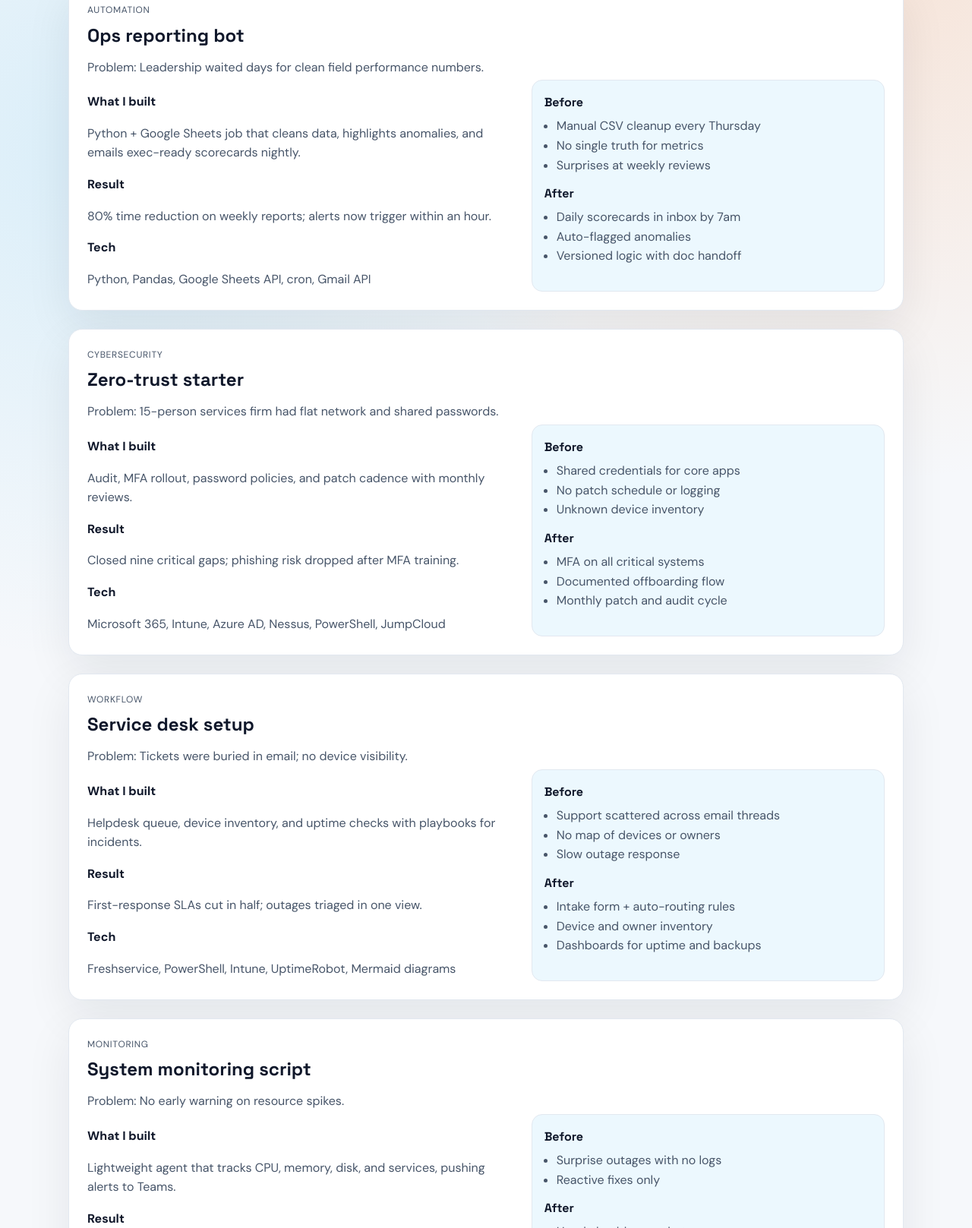
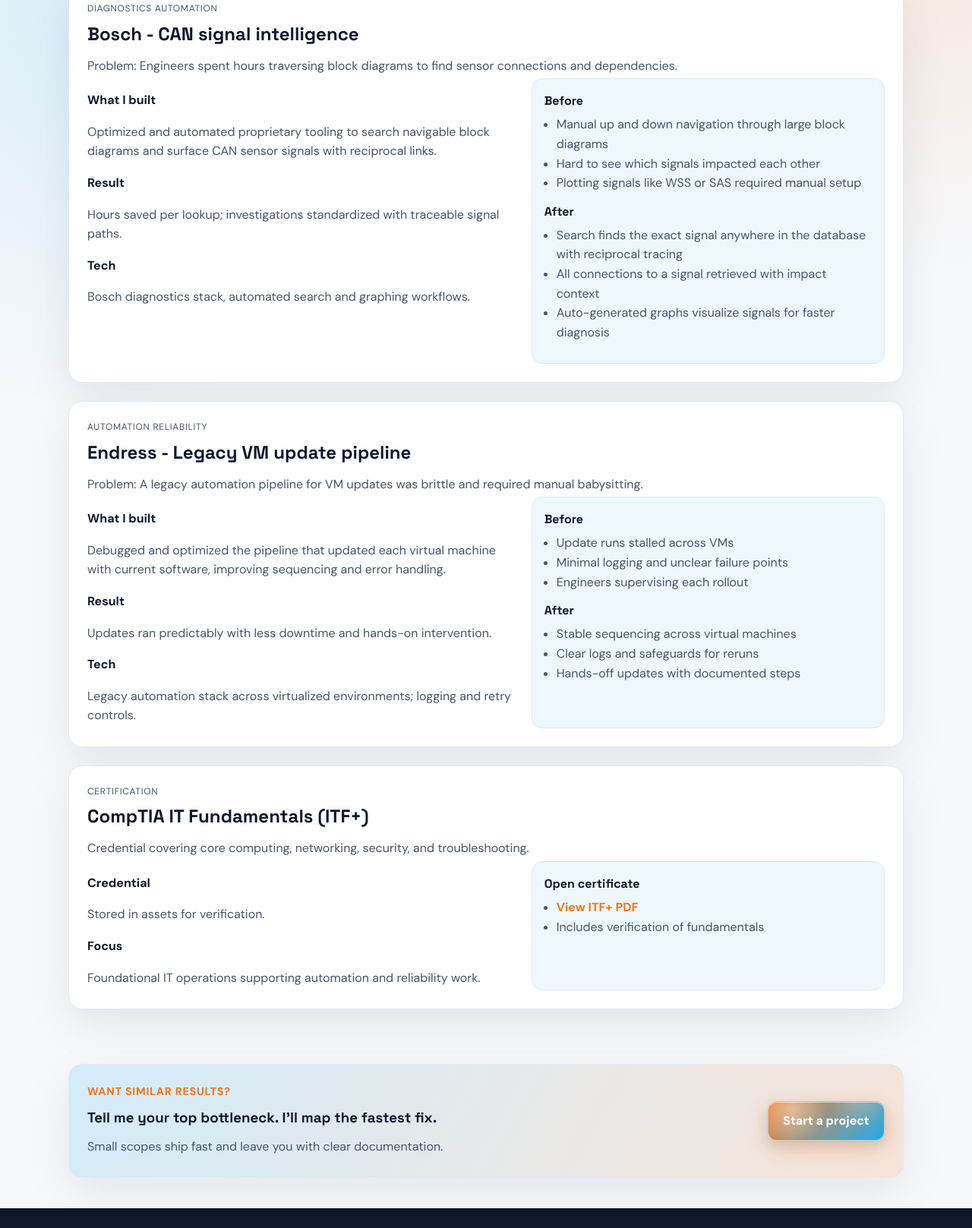
Before and after one commit to coltmelton/BusinessVenture, a plain HTML site: page portfolio.html in a window 1280 px wide. Shown: the part 416-2033 px from the top of the page at 76% size. Drawn offline with Linux system fonts and the light colour scheme.

Commit message:
Update portfolio content and homepage preview

```diff
--- a/assets/styles.css
+++ b/assets/styles.css
@@ -135,30 +135,75 @@ img {
   padding: 0.75rem 1.2rem;
   border-radius: 12px;
   font-weight: 700;
-  border: 2px solid transparent;
+  border: 1px solid transparent;
+  background: transparent;
+  appearance: none;
+  -webkit-appearance: none;
   cursor: pointer;
-  transition: transform 120ms ease, box-shadow 120ms ease, background 120ms ease;
+  transition: transform 120ms ease, box-shadow 120ms ease, background 120ms ease, border-color 120ms ease;
+  position: relative;
+  overflow: hidden;
+  isolation: isolate;
+  background-clip: padding-box;
 }
 
 .btn.primary {
-  background: linear-gradient(120deg, var(--accent), var(--accent-2));
+  background: linear-gradient(135deg, rgba(249, 115, 22, 0.88) 0%, rgba(14, 165, 233, 0.9) 100%);
   color: #fff;
-  box-shadow: var(--shadow);
+  border-color: rgba(255, 255, 255, 0.45);
+  box-shadow:
+    0 10px 28px rgba(249, 115, 22, 0.32),
+    0 6px 16px rgba(14, 165, 233, 0.2),
+    inset 0 1px 0 rgba(255, 255, 255, 0.45);
+  backdrop-filter: blur(12px) saturate(140%);
+  -webkit-backdrop-filter: blur(12px) saturate(140%);
+  z-index: 0;
+}
+
+.btn.primary:focus-visible {
+  outline: 3px solid rgba(14, 165, 233, 0.35);
+  outline-offset: 2px;
 }
 
 .btn.primary:hover {
   transform: translateY(-1px);
+  box-shadow:
+    0 14px 34px rgba(249, 115, 22, 0.34),
+    0 8px 20px rgba(14, 165, 233, 0.22),
+    inset 0 1px 0 rgba(255, 255, 255, 0.45);
+}
+
+.btn.primary::after {
+  content: "";
+  position: absolute;
+  inset: -10%;
+  background:
+    radial-gradient(circle at 25% 25%, rgba(255, 255, 255, 0.42), transparent 32%),
+    radial-gradient(circle at 75% 0%, rgba(255, 255, 255, 0.22), transparent 28%);
+  mix-blend-mode: screen;
+  filter: blur(1px);
+  pointer-events: none;
+  z-index: 1;
 }
 
 .btn.ghost {
   border-color: var(--text);
   color: var(--text);
+  background: rgba(15, 23, 42, 0.05);
+  backdrop-filter: blur(10px) saturate(130%);
+  -webkit-backdrop-filter: blur(10px) saturate(130%);
+}
+
+.btn.ghost:hover {
+  background: rgba(15, 23, 42, 0.1);
+  transform: translateY(-1px);
 }
 
 .btn.text {
   background: transparent;
   padding: 0.5rem 0.25rem;
   font-weight: 600;
+  border: none;
 }
 
 .hero,
--- a/portfolio.html
+++ b/portfolio.html
@@ -35,163 +35,94 @@
     <section class="page-hero container">
       <div>
         <p class="eyebrow">Proof of work</p>
-        <h1>Projects that saved time, hardened systems, and kept teams moving.</h1>
-        <p class="lede">Every project includes a clear problem, measurable outcome, and documented handoff.</p>
+        <h1>Automation and diagnostics that give engineers their time back.</h1>
+        <p class="lede">Real projects only: signal intelligence at Bosch, resilient VM automation at Endress, plus credentials you can open.</p>
       </div>
     </section>
 
     <section class="section container portfolio-list">
-      <article class="project-detail" id="reporting-bot">
+      <article class="project-detail" id="bosch-signal-search">
         <div class="project-head">
-          <p class="tiny-label">Automation</p>
-          <h2>Ops reporting bot</h2>
-          <p class="muted">Problem: Leadership waited days for clean field performance numbers.</p>
+          <p class="tiny-label">Diagnostics Automation</p>
+          <h2>Bosch - CAN signal intelligence</h2>
+          <p class="muted">Problem: Engineers spent hours traversing block diagrams to find sensor connections and dependencies.</p>
         </div>
         <div class="project-body">
           <div class="project-meta">
             <p><strong>What I built</strong></p>
-            <p class="muted">Python + Google Sheets job that cleans data, highlights anomalies, and emails exec-ready scorecards nightly.</p>
+            <p class="muted">Optimized and automated proprietary tooling to search navigable block diagrams and surface CAN sensor signals with reciprocal links.</p>
             <p><strong>Result</strong></p>
-            <p class="muted">80% time reduction on weekly reports; alerts now trigger within an hour.</p>
+            <p class="muted">Hours saved per lookup; investigations standardized with traceable signal paths.</p>
             <p><strong>Tech</strong></p>
-            <p class="muted">Python, Pandas, Google Sheets API, cron, Gmail API</p>
+            <p class="muted">Bosch diagnostics stack, automated search and graphing workflows.</p>
           </div>
           <div class="project-panel">
             <h4>Before</h4>
             <ul>
-              <li>Manual CSV cleanup every Thursday</li>
-              <li>No single truth for metrics</li>
-              <li>Surprises at weekly reviews</li>
+              <li>Manual up and down navigation through large block diagrams</li>
+              <li>Hard to see which signals impacted each other</li>
+              <li>Plotting signals like WSS or SAS required manual setup</li>
             </ul>
             <h4>After</h4>
             <ul>
-              <li>Daily scorecards in inbox by 7am</li>
-              <li>Auto-flagged anomalies</li>
-              <li>Versioned logic with doc handoff</li>
+              <li>Search finds the exact signal anywhere in the database with reciprocal tracing</li>
+              <li>All connections to a signal retrieved with impact context</li>
+              <li>Auto-generated graphs visualize signals for faster diagnosis</li>
             </ul>
           </div>
         </div>
       </article>
 
-      <article class="project-detail" id="zero-trust">
+      <article class="project-detail" id="endress-vm-automation">
         <div class="project-head">
-          <p class="tiny-label">Cybersecurity</p>
-          <h2>Zero-trust starter</h2>
-          <p class="muted">Problem: 15-person services firm had flat network and shared passwords.</p>
+          <p class="tiny-label">Automation Reliability</p>
+          <h2>Endress - Legacy VM update pipeline</h2>
+          <p class="muted">Problem: A legacy automation pipeline for VM updates was brittle and required manual babysitting.</p>
         </div>
         <div class="project-body">
           <div class="project-meta">
             <p><strong>What I built</strong></p>
-            <p class="muted">Audit, MFA rollout, password policies, and patch cadence with monthly reviews.</p>
+            <p class="muted">Debugged and optimized the pipeline that updated each virtual machine with current software, improving sequencing and error handling.</p>
             <p><strong>Result</strong></p>
-            <p class="muted">Closed nine critical gaps; phishing risk dropped after MFA training.</p>
+            <p class="muted">Updates ran predictably with less downtime and hands-on intervention.</p>
             <p><strong>Tech</strong></p>
-            <p class="muted">Microsoft 365, Intune, Azure AD, Nessus, PowerShell, JumpCloud</p>
+            <p class="muted">Legacy automation stack across virtualized environments; logging and retry controls.</p>
           </div>
           <div class="project-panel">
             <h4>Before</h4>
             <ul>
-              <li>Shared credentials for core apps</li>
-              <li>No patch schedule or logging</li>
-              <li>Unknown device inventory</li>
+              <li>Update runs stalled across VMs</li>
+              <li>Minimal logging and unclear failure points</li>
+              <li>Engineers supervising each rollout</li>
             </ul>
             <h4>After</h4>
             <ul>
-              <li>MFA on all critical systems</li>
-              <li>Documented offboarding flow</li>
-              <li>Monthly patch and audit cycle</li>
+              <li>Stable sequencing across virtual machines</li>
+              <li>Clear logs and safeguards for reruns</li>
+              <li>Hands-off updates with documented steps</li>
             </ul>
           </div>
         </div>
       </article>
 
-      <article class="project-detail" id="service-desk">
+      <article class="project-detail" id="cert-itf-plus">
         <div class="project-head">
-          <p class="tiny-label">Workflow</p>
-          <h2>Service desk setup</h2>
-          <p class="muted">Problem: Tickets were buried in email; no device visibility.</p>
+          <p class="tiny-label">Certification</p>
+          <h2>CompTIA IT Fundamentals (ITF+)</h2>
+          <p class="muted">Credential covering core computing, networking, security, and troubleshooting.</p>
         </div>
         <div class="project-body">
           <div class="project-meta">
-            <p><strong>What I built</strong></p>
-            <p class="muted">Helpdesk queue, device inventory, and uptime checks with playbooks for incidents.</p>
-            <p><strong>Result</strong></p>
-            <p class="muted">First-response SLAs cut in half; outages triaged in one view.</p>
-            <p><strong>Tech</strong></p>
-            <p class="muted">Freshservice, PowerShell, Intune, UptimeRobot, Mermaid diagrams</p>
+            <p><strong>Credential</strong></p>
+            <p class="muted">Stored in assets for verification.</p>
+            <p><strong>Focus</strong></p>
+            <p class="muted">Foundational IT operations supporting automation and reliability work.</p>
           </div>
           <div class="project-panel">
-            <h4>Before</h4>
+            <h4>Open certificate</h4>
             <ul>
-              <li>Support scattered across email threads</li>
-              <li>No map of devices or owners</li>
-              <li>Slow outage response</li>
-            </ul>
-            <h4>After</h4>
-            <ul>
-              <li>Intake form + auto-routing rules</li>
-              <li>Device and owner inventory</li>
-              <li>Dashboards for uptime and backups</li>
-            </ul>
-          </div>
-        </div>
-      </article>
-
-      <article class="project-detail" id="monitoring">
-        <div class="project-head">
-          <p class="tiny-label">Monitoring</p>
-          <h2>System monitoring script</h2>
-          <p class="muted">Problem: No early warning on resource spikes.</p>
-        </div>
-        <div class="project-body">
-          <div class="project-meta">
-            <p><strong>What I built</strong></p>
-            <p class="muted">Lightweight agent that tracks CPU, memory, disk, and services, pushing alerts to Teams.</p>
-            <p><strong>Result</strong></p>
-            <p class="muted">Caught two outages before they hit customers; added incident runbooks.</p>
-            <p><strong>Tech</strong></p>
-            <p class="muted">Python, PowerShell, Windows Task Scheduler, Teams webhooks</p>
-          </div>
-          <div class="project-panel">
-            <h4>Before</h4>
-            <ul>
-              <li>Surprise outages with no logs</li>
-              <li>Reactive fixes only</li>
-            </ul>
-            <h4>After</h4>
-            <ul>
-              <li>Hourly health snapshots</li>
-              <li>Alerting with triage steps</li>
-            </ul>
-          </div>
-        </div>
-      </article>
-
-      <article class="project-detail" id="network-diagram">
-        <div class="project-head">
-          <p class="tiny-label">Networking</p>
-          <h2>Office network refresh</h2>
-          <p class="muted">Problem: Guests and staff shared a flat, unreliable network.</p>
-        </div>
-        <div class="project-body">
-          <div class="project-meta">
-            <p><strong>What I built</strong></p>
-            <p class="muted">Segmented Wi-Fi/VLAN design, documented diagrams, and monitored uptime.</p>
-            <p><strong>Result</strong></p>
-            <p class="muted">No guest bleed-through; uptime improved with clear escalation paths.</p>
-            <p><strong>Tech</strong></p>
-            <p class="muted">UniFi, VLANs, DNS records, Backups, Diagramming</p>
-          </div>
-          <div class="project-panel">
-            <h4>Before</h4>
-            <ul>
-              <li>Guest traffic on production network</li>
-              <li>No topology documentation</li>
-            </ul>
-            <h4>After</h4>
-            <ul>
-              <li>Isolated guest SSIDs</li>
-              <li>Diagram + runbooks for changes</li>
+              <li><a class="text-link" href="assets/CompTIA%20IT%20Fundamentals%20(ITF+)%20Certification%20certificate.pdf" target="_blank" rel="noopener">View ITF+ PDF</a></li>
+              <li>Includes verification of fundamentals</li>
             </ul>
           </div>
         </div>
```
Also changed, not shown: index.html (+29 -29 lines), 1 other file.
